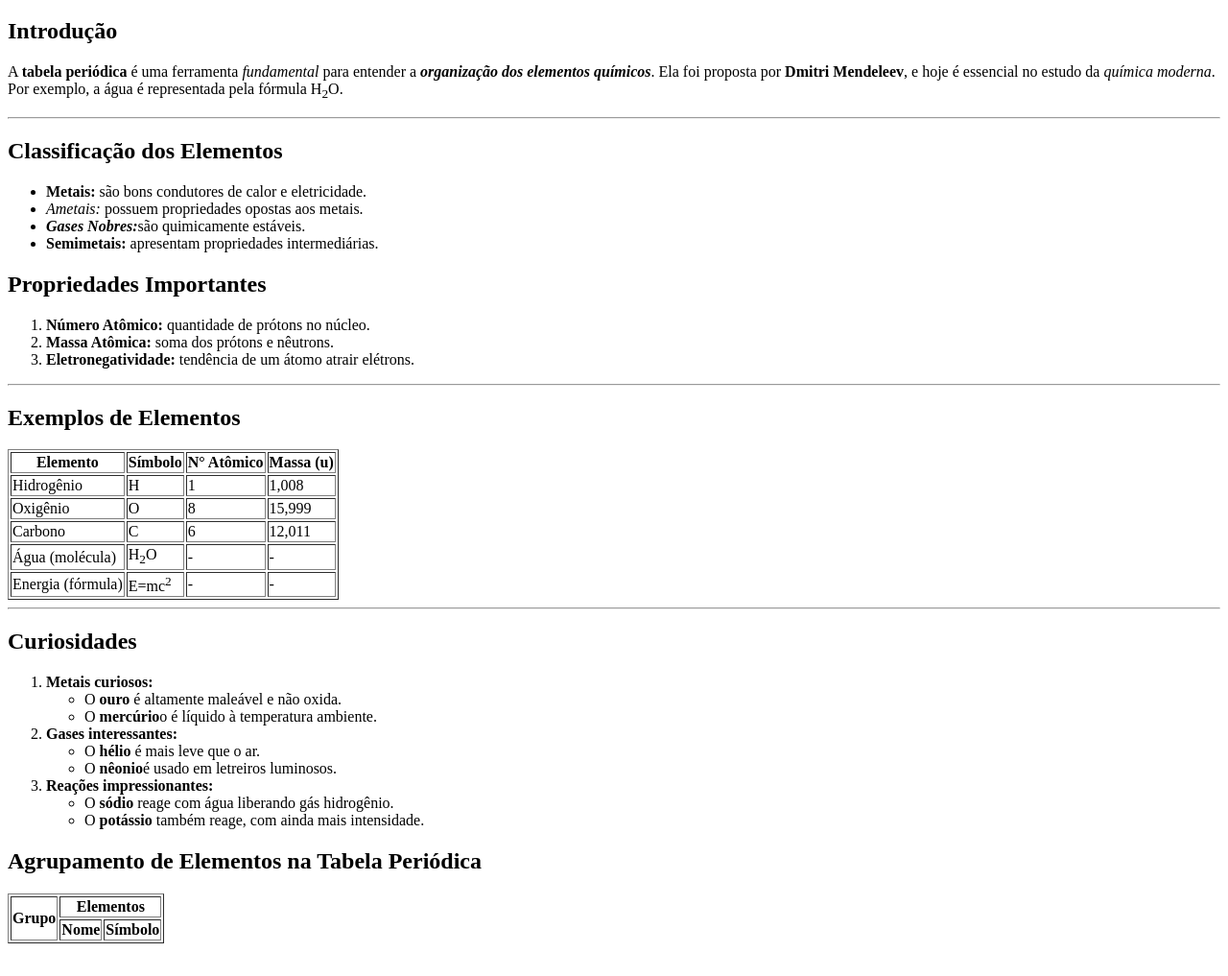
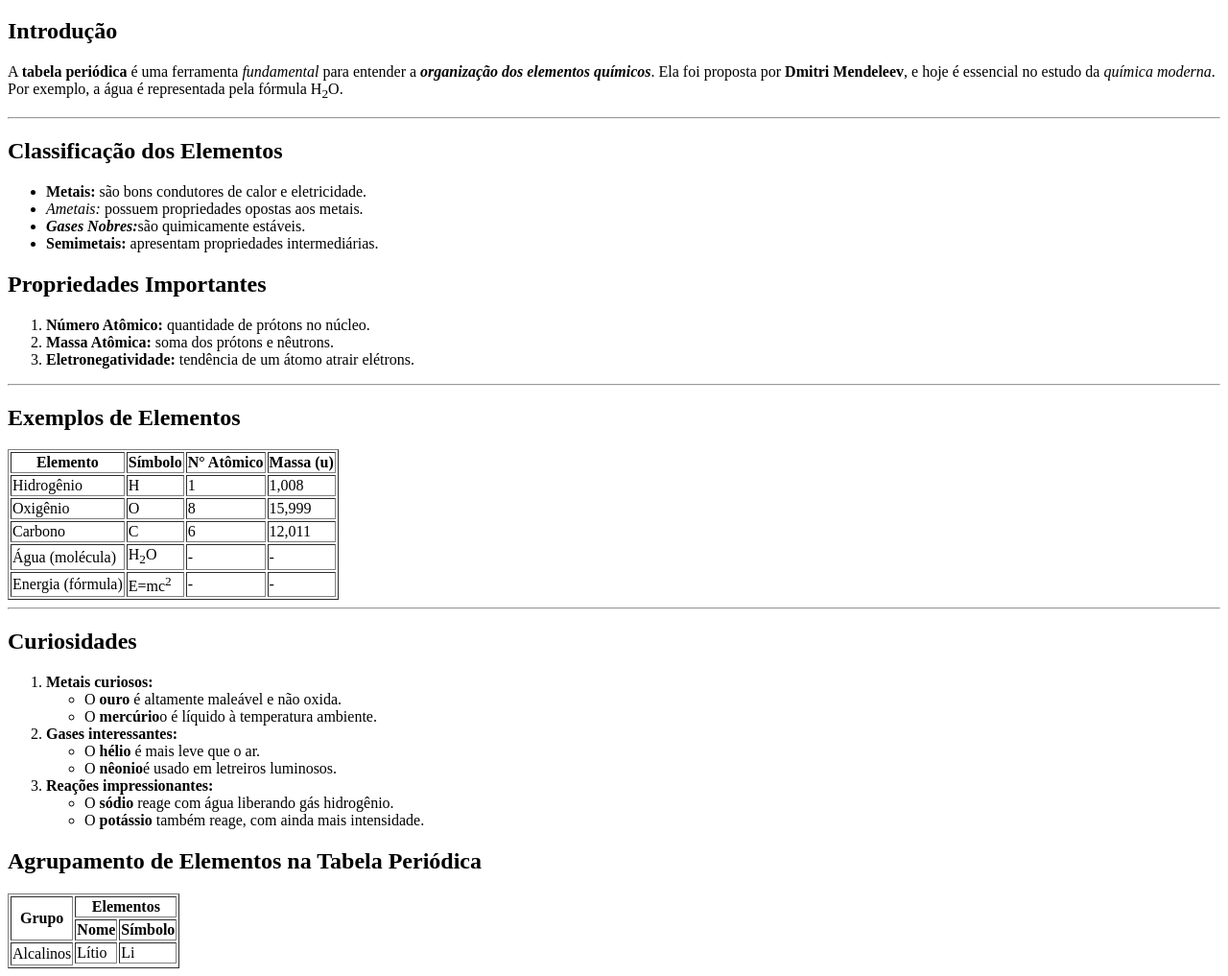
Before and after one commit to LauraNizolli/Revisao-HTML, a plain HTML site: page index.html in a window 1280 px wide. Shown: the part 61-1078 px from the top of the page at 96% size. Before the commit the page ends 1052 px from the top, so only its background shows below. Drawn offline with Linux system fonts and the light colour scheme.

Commit message:
adiciona linha 2

```diff
--- a/index.html
+++ b/index.html
@@ -114,8 +114,15 @@ fórmula H<sub>2</sub>O.
                 <th>Nome</th>
                 <th>Símbolo</th>
             </tr>
-
         </thead>
+        <tbody>
+            <tr>
+                <td rowspan="2">Alcalinos</td>
+                <td>Lítio</td>
+                <td>Li</td>
+            </tr>
+            <tr></tr>
+        </tbody>
     </table>
 
 </body>
```
